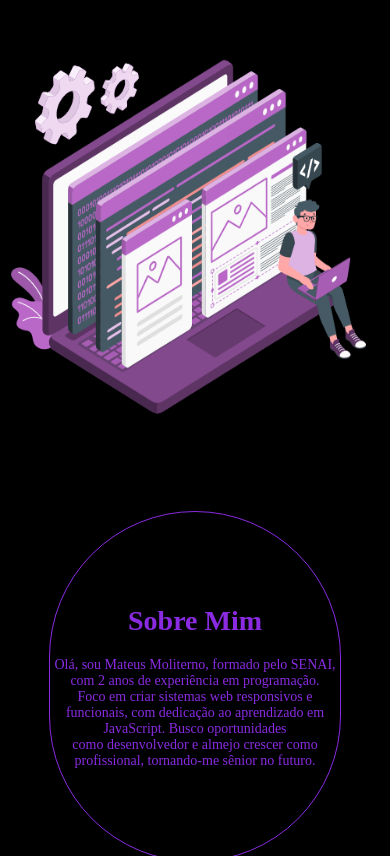
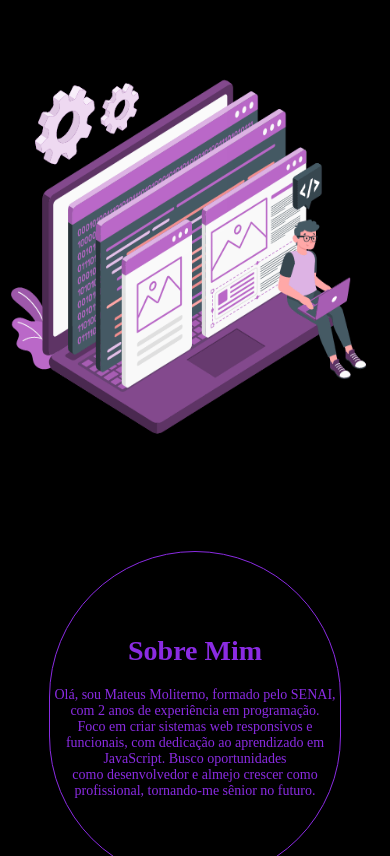
Before and after one commit to MateusMoliterno/Meuportifolio, an Angular app: page / in a window 390 px wide. Shown: the part 1144-2000 px from the top of the page. Built offline with nearby package versions, Linux system fonts and the light colour scheme; a web font is replaced by a local one.

Commit message:
responsividade

```diff
--- a/src/app/about me/sobre-mim.component.css
+++ b/src/app/about me/sobre-mim.component.css
@@ -116,6 +116,7 @@ header {
     gap: 20px;
     align-items: center;
     justify-content: center;
+    background-color: rgba(0, 0, 0, 0);
 
 }
 
@@ -441,7 +442,8 @@ header {
       align-items: center;
       justify-content: center;
       /* background-color: #007bff; */
-      margin-top: 200px;
+      margin-top: 220px;
+      gap: 70px;
     }
     .Welcome{
       display: flex;
@@ -487,7 +489,7 @@ header {
       width: 0;
       height: 2px;
 
-      background-color: rgb(133, 33, 103);
+      background-color:#007bff ;
       transition: width 0.3s ease;
     }
 
```
